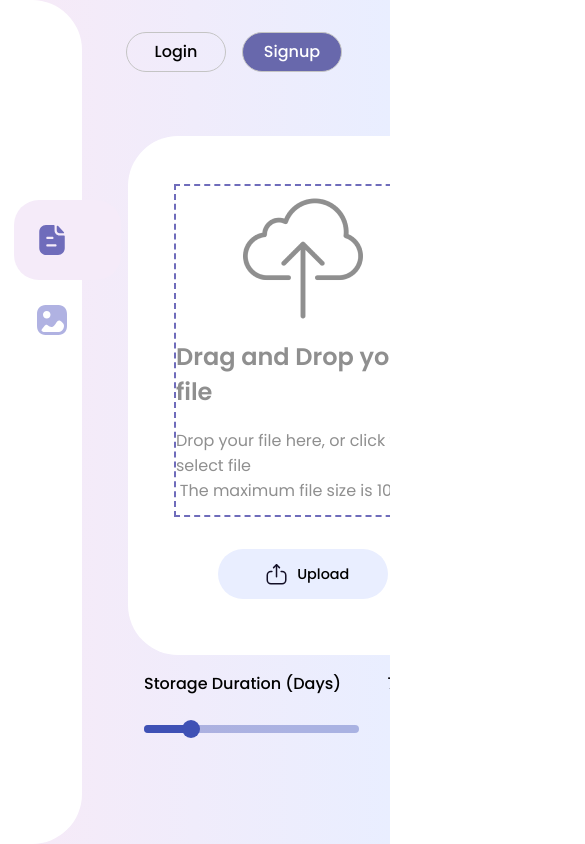
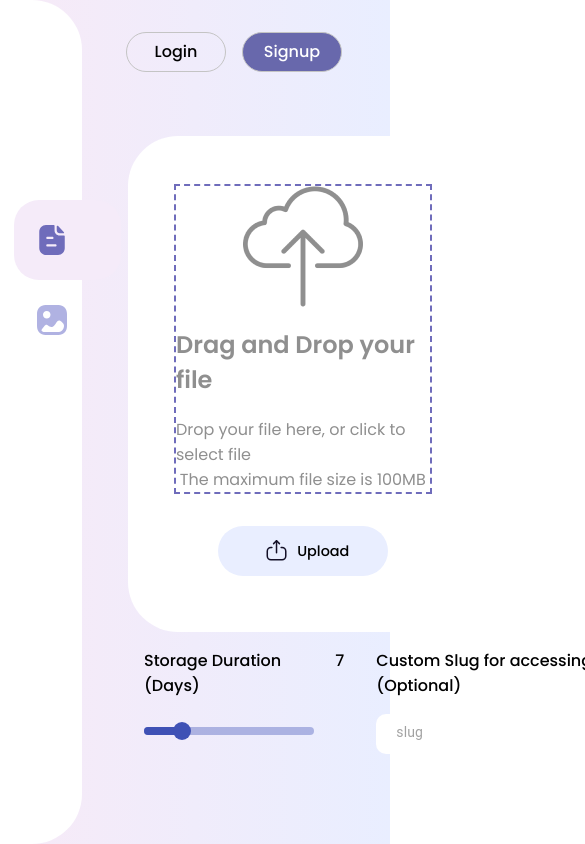
Before and after one commit to thetkpark/cscms-storage, a React (Create React App) app in the folder client/: page / in a window 390 px wide. Shown: the top 844 px of the page, 585 px wide, since content can reach past the window. Built offline with nearby package versions, Linux system fonts and the light colour scheme; no server answers.

Commit message:
fix: responsive ipad :hammer:

```diff
--- a/client/src/styles/App.module.css
+++ b/client/src/styles/App.module.css
@@ -11,8 +11,7 @@
 	padding: 1rem 8rem;
 	display: flex;
 	flex-direction: column;
-	height: calc(100vh - 75px - 6rem);
-	overflow: auto;
+	height: calc(100vh - 105px - 6rem);
 }
 
 @media screen and (max-width: 1024px) {
--- a/client/src/styles/upload/UploadContainer.module.css
+++ b/client/src/styles/upload/UploadContainer.module.css
@@ -39,3 +39,15 @@
 	margin-bottom: 1rem;
 	font-weight: 500;
 }
+
+@media screen and (max-width: 768px) {
+	.CustomDuration {
+		width: 260px;
+	}
+	.CustomSlug {
+		padding: 0 1rem;
+	}
+	.CustomSlug div[role="textbox"] {
+		width: 220px;
+	}
+}
```
